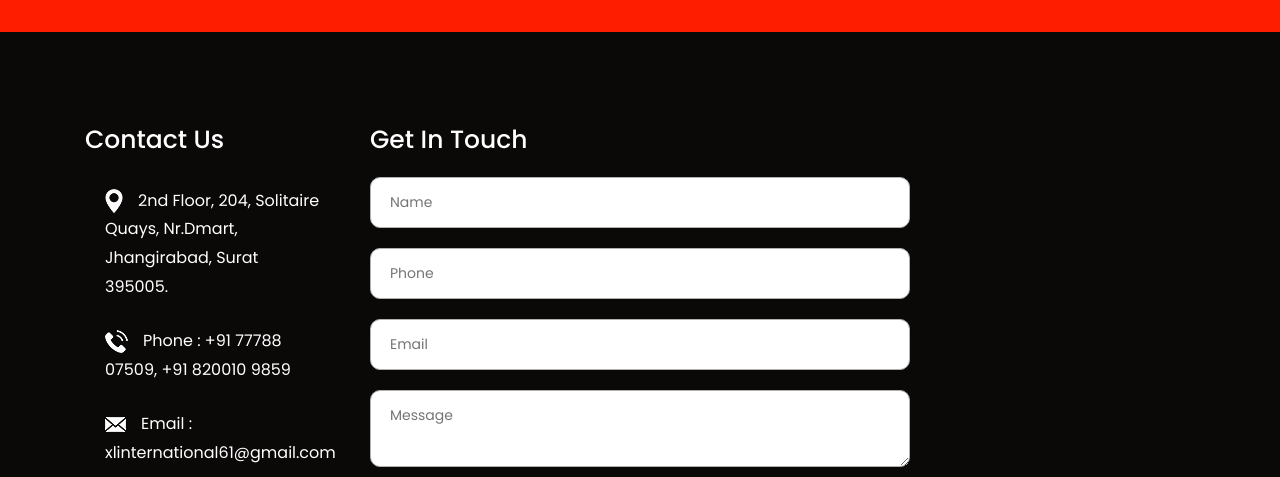
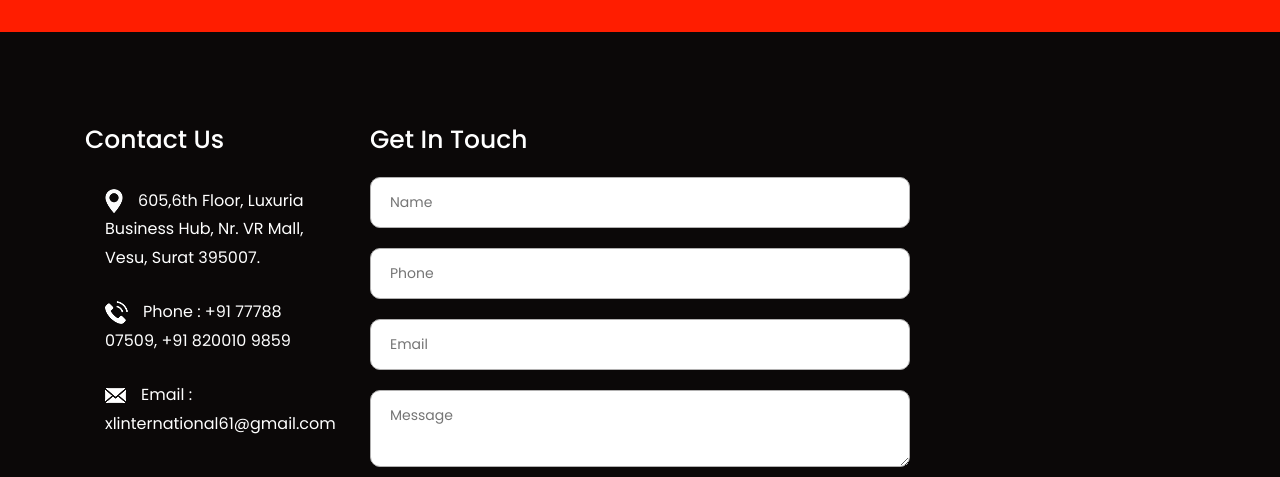
Before and after one commit to parth2495/xl, a plain HTML site: page index.html in a window 1280 px wide. Shown: the part 2610-3087 px from the top of the page. Drawn offline with nearby package versions, Linux system fonts and the light colour scheme.

Commit message:
Update index.html

```diff
--- a/index.html
+++ b/index.html
@@ -265,8 +265,8 @@
                         <div class="address">
                             <h3>Contact Us</h3>
                             <ul class="locarion_icon">
-                                <li><img src="icon/1.png" alt="icon" />2nd Floor, 204, Solitaire Quays,
-                                Nr.Dmart, Jhangirabad, Surat 395005.</li>
+                                <li><img src="icon/1.png" alt="icon" />605,6th Floor, Luxuria Business Hub,
+                                Nr. VR Mall, Vesu, Surat 395007.</li>
                                 <li><img src="icon/2.png" alt="icon" />Phone :  +91 77788 07509, +91 820010 9859</li>
                                 <li><img src="icon/3.png" alt="icon" />Email : xlinternational61@gmail.com</li>
 
```
